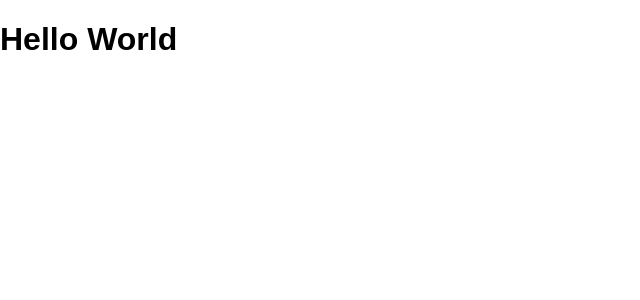
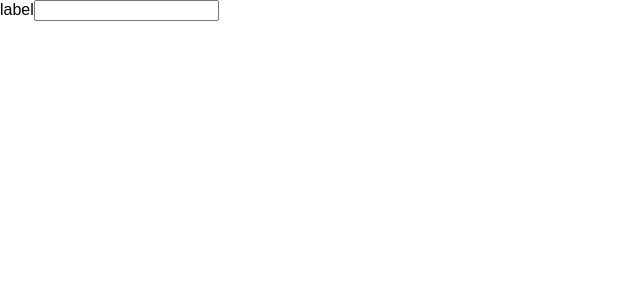
Before and after one commit to baba-minto-lvgs/udemy-react-redux-crud-application, a React (Create React App) app: page / in a window 1280 px wide. Shown: the top 300 px of the page, without its empty margins (0-640 px from the left). Built offline with nearby package versions, Linux system fonts and the light colour scheme.

Commit message:
jsx勉強

```diff
--- a/src/App.js
+++ b/src/App.js
@@ -2,9 +2,13 @@ import React, { Component } from 'react';
 
 class App extends Component {
   render() {
-    // jsx は Face Book 作
-    return <h1> Hello World </h1>;
-  }
+      return (
+          <>
+              <label>label</label>
+              <input type="text" onChange={() => {alert("test")}}/>
+          </>
+          );
+  };
 }
 
 export default App;
```
